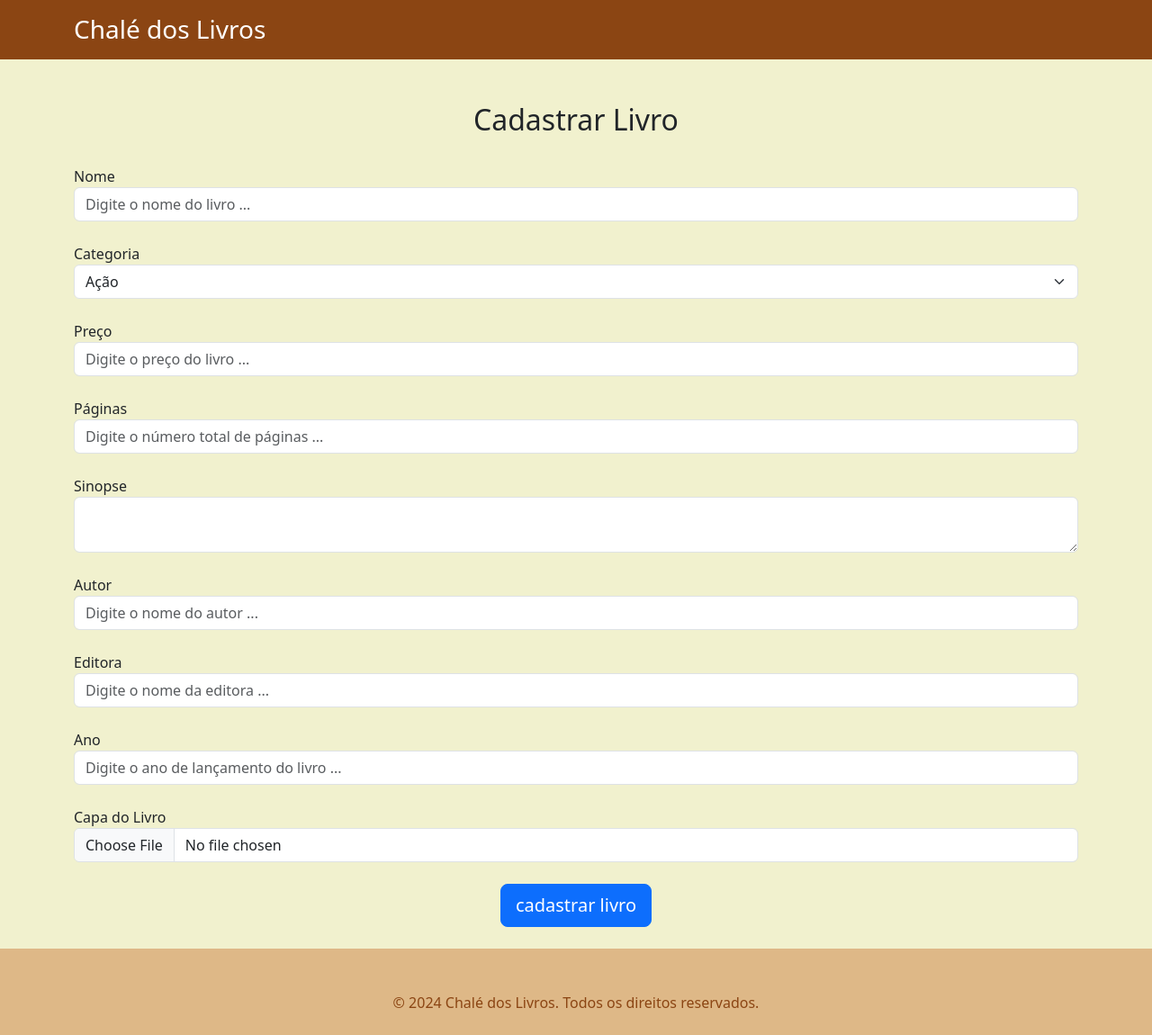
After one commit to Gianlz/ChaleLivros-Web-II, a Django app: page /cadastrar_livro/ in a window 1280 px wide. The commit adds this page. Shown: the whole page at 90% size. Run offline with Django 4.2, Linux system fonts and the light colour scheme; the visitor is signed in with stand-in values (Sample User, id 1).

Commit message:
feat-add-and-view-books

```diff
--- a/core/urls.py
+++ b/core/urls.py
@@ -15,11 +15,11 @@ Including another URLconf
 """
 from django.contrib import admin
 from django.urls import path, include
+from django.conf import settings
+from django.conf.urls.static import static
 
 urlpatterns = [
     path('admin/', admin.site.urls),
     path('home/', include('myapp.urls')),
     path('', include('myapp.urls')),
-]
-
-handler404 = 'myapp.views.view_404'
+] + static(settings.MEDIA_URL, document_root=settings.MEDIA_ROOT)
--- /dev/null
+++ b/myapp/templates/cadastrar_livro.html
@@ -0,0 +1,64 @@
+{% extends "base.html" %}
+{% load static %}
+{% block 'head' %}
+
+{% endblock 'head' %}
+
+{% block 'body' %}
+
+{% include "partials/header.html" %}
+
+<div class="container">
+  <h2 class="text-center mt-5">Cadastrar Livro</h2>
+  <br>
+  {% if messages %}
+  {% for message in messages %}
+  <section class="alert {{message.tags}}">
+    {{message}}
+  </section>
+  {% endfor %}
+  {% endif %}
+  <div class="row">
+    <div class="col-md">
+      <form action="{% url 'cadastrar_livro' %}" method="POST" enctype='multipart/form-data'>{% csrf_token %}
+        <label>Nome</label>
+        <input type="text" name="nome" placeholder="Digite o nome do livro ..." class="form-control" maxlength="100" required>
+        <br>
+        <label>Categoria</label>
+        <select name="categorias" class="form-select">
+          {% for categoria in categorias %}
+          <option value="{{categoria.0}}">{{categoria.1}}</option>
+          {% endfor %}
+        </select>
+        <br>
+        <label>Preço</label>
+        <input type="number" name="preco" placeholder="Digite o preço do livro ..." class="form-control" min="0" max="9999.99" step="0.01" required>
+        <br>
+        <label>Páginas</label>
+        <input type="number" name="paginas" placeholder="Digite o número total de páginas ..." class="form-control" min="0" max="9999" required>
+        <br>
+        <label>Sinopse</label>
+        <textarea name="sinopse" class="form-control" maxlength="255" required></textarea>
+        <br>
+        <label>Autor</label>
+        <input type="text" name="autor" placeholder="Digite o nome do autor ..." class="form-control" maxlength="100" required>
+        <br>
+        <label>Editora</label>
+        <input type="text" name="editora" placeholder="Digite o nome da editora ..." class="form-control" maxlength="100" required>
+        <br>
+        <label>Ano</label>
+        <input type="number" name="ano" placeholder="Digite o ano de lançamento do livro ..." class="form-control" min="1900" max="2024" required>
+        <br>
+        <label>Capa do Livro</label>
+        <input type="file" name="capa" class="form-control">
+        <div class="text-center">
+          <input type="submit" class="btn btn-lg btn-primary mt-4 mb-4" value="cadastrar livro" required>
+        </div>
+      </form>
+    </div>
+  </div>
+</div>
+
+{% include "partials/footer.html" %}
+
+{% endblock 'body' %}
--- a/myapp/urls.py
+++ b/myapp/urls.py
@@ -3,13 +3,12 @@ from django.urls import path, include
 from . import views
 
 urlpatterns = [
-    path("", views.home, name="home"),
-    path("home/", views.home, name="home"),
-    path("login/", views.login_view, name="login"),
-    path("robots.txt", views.robots, name="robots"),
+    path('', views.home, name='home'),
+    path('home/', views.home, name='home'),
+    path('login/', views.login_view, name='login'),
+    path('robots.txt', views.robots, name='robots'),
     path('google/', views.google_login, name='google_login'),
     path('logout/', views.user_logout, name='logout'),
+    path('cadastrar_livro/', views.cadastrar_livro, name='cadastrar_livro'),
+    path('listar_livros/', views.listar_livros, name='listar_livros'),
 ]
-
-# 404
-handler404 = 'myapp.views.view_404'
--- a/myapp/views.py
+++ b/myapp/views.py
@@ -7,10 +7,12 @@ from django.shortcuts import render, redirect
 from dotenv import load_dotenv
 from django.contrib.auth import login, logout
 import os
-from .models import GoogleUser
+from .models import GoogleUser, Livro
 from django.contrib.auth.models import User
 from django.contrib.auth.decorators import login_required
 import logging
+from django.contrib import messages
+from django.contrib.messages import constants
 
 log_user = logging.getLogger('user')
 
@@ -118,3 +120,50 @@ def user_logout(request):
     log_user.info(f'Logout => User {request.user}')
     logout(request)
     return redirect('login')
+
+def listar_livros(request):
+
+    if not request.user.is_authenticated:
+        return redirect('login')
+
+    if request.method == "GET":
+        livros = Livro.objects.all()
+        return render(request, 'listar_livros.html', {'livros': livros})
+
+def cadastrar_livro(request):
+
+    if not request.user.is_authenticated:
+        return redirect('login')
+
+    if request.method == "GET":
+        return render(request, 'cadastrar_livro.html', {'categorias': Livro.categoria_choices })
+    elif request.method == "POST":
+        nome = request.POST.get('nome')
+        categoria = request.POST.get('categoria')
+        preco = request.POST.get('preco')
+        paginas = request.POST.get('paginas')
+        sinopse = request.POST.get('sinopse')
+        autor = request.POST.get('autor')
+        editora = request.POST.get('editora')
+        ano = request.POST.get('ano')
+        capa = request.FILES.get('capa')
+
+        try:
+            livro = Livro(
+                nome=nome,
+                categoria=categoria,
+                preco=preco,
+                paginas=paginas,
+                sinopse=sinopse,
+                autor=autor,
+                editora=editora,
+                ano=ano,
+                capa=capa
+            )
+            livro.save()
+        except:
+            messages.add_message(request, constants.ERROR, 'Algo deu errado')
+            return redirect('/cadastrar_livro')
+
+        messages.add_message(request, constants.SUCCESS, 'Livro cadastrado com sucesso')
+        return redirect('/cadastrar_livro')
--- a/templates/partials/barra_navegacao.html
+++ b/templates/partials/barra_navegacao.html
@@ -6,7 +6,7 @@
         <a class="nav-link text-white" href="{% url 'home' %}">Home</a>
       </li>
       <li class="nav-item">
-          <a class="nav-link text-white" href="#">Livros</a>
+          <a class="nav-link text-white" href="{% url 'listar_livros' %}">Livros</a>
       </li>
     </ul>
 </nav>
--- a/templates/partials/header.html
+++ b/templates/partials/header.html
@@ -6,7 +6,7 @@
             <div class="d-flex align-items-center">
                 <h1 class="h3 mb-0">Chalé dos Livros</h1>
             </div>
-            {% if user.is_authenticated %}
+            {% if user.is_authenticated and not user.is_superuser %}
                 {% include "partials/barra_navegacao.html" %}
             {% endif %}
         </div>
```
Also changed, not shown: core/settings.py (+18 -1 lines), myapp/models.py (+15 -0 lines), myapp/templates/404.html (+3 -6 lines), myapp/templates/listar_livros.html (added, +30 -0 lines), templates/static/geral/css/404.css (+28 -17 lines), templates/static/myapp/css/listar_livros.css (added), templates/static/myapp/js/slider.js (added).
